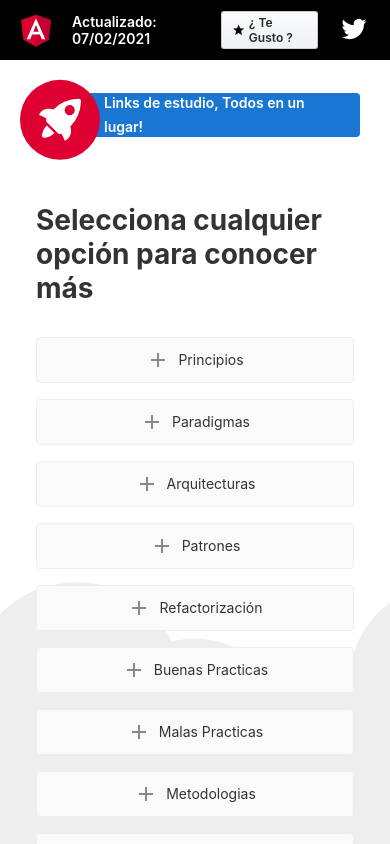
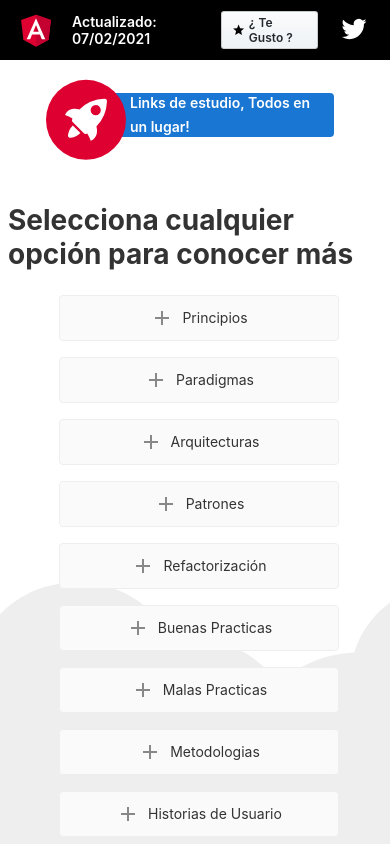
Before and after one commit to andresGarcia97/Links-De-Estudio, an Angular app: page / in a window 390 px wide. Shown: the top 844 px of the page. Built offline with nearby package versions, Linux system fonts and the light colour scheme.

Commit message:
style: se arregla apariencia en mobiles

```diff
--- a/src/app/app.component.html
+++ b/src/app/app.component.html
@@ -49,7 +49,7 @@
     <span>Links de estudio, Todos en un lugar!</span>
   </div>
 
-  <div class="content">
+  <div class="content" role="main">
 
     <h1>Selecciona cualquier opción para conocer más</h1>
 
@@ -135,14 +135,18 @@
 
     </div>
 
+    <div class="card-container">
+      <ng-container #componentes></ng-container>
+    </div>
+
+    <div class="circle-link" (click)="scrollToElement(navbar)" tabindex="0">
+      <svg class="material-icons" xmlns="http://www.w3.org/2000/svg" width="24" height="24" viewBox="0 0 24 24">
+        <path d="M12 19V6M5 12l7-7 7 7" /></svg>
+    </div>
+
   </div>
 
-  <ng-container #componentes></ng-container>
 
-  <div class="circle-link" (click)="scrollToElement(navbar)" tabindex="0">
-    <svg class="material-icons" xmlns="http://www.w3.org/2000/svg" width="24" height="24" viewBox="0 0 24 24">
-      <path d="M12 19V6M5 12l7-7 7 7" /></svg>
-  </div>
 
   <svg id="clouds" alt="Gray Clouds Background" xmlns="http://www.w3.org/2000/svg" width="2611.084" height="485.677"
     viewBox="0 0 2611.084 485.677">
--- a/src/styles.css
+++ b/src/styles.css
@@ -44,7 +44,7 @@ p {
 .content {
   display: flex;
   margin: 3em auto 2em;
-  padding: 0 1em;
+  padding: 0;
   max-width: 1140px;
   flex-direction: column;
   align-items: center;
@@ -142,8 +142,7 @@ a:hover {
 
 .terminal {
   position: relative;
-  width: 100%;
-  max-width: 992px;
+  width: 90%;
   border-radius: 6px;
   padding-top: 16px;
   margin-top: 8px;
@@ -230,20 +229,19 @@ svg#clouds {
 
 
 /* Responsive Styles */
-@media screen and (max-width: 767px) {
-
-  .card-container>*:not(.circle-link),
-  .terminal {
-    width: 100%;
-  }
-
-  .card:not(.highlight-card) {
-    height: 16px;
-    margin: 8px 0;
-  }
+@media screen and (max-width: 640px) {
 
   .card.highlight-card span {
     margin-left: 72px;
+  }
+
+  .card.card-small {
+    height: 16px;
+    width: 250px;
+  }
+
+  .terminal {
+    max-width: 300px;
   }
 
   svg#rocket-smoke {
```
Also changed, not shown: 1 other file (tests, documents, lock files or other folders).
